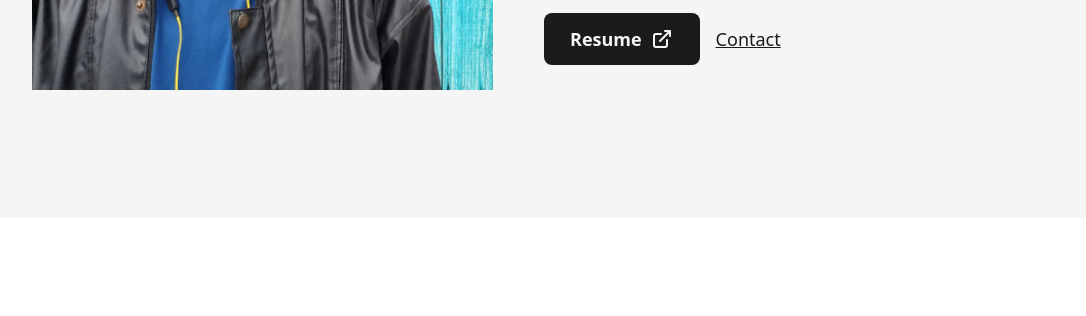
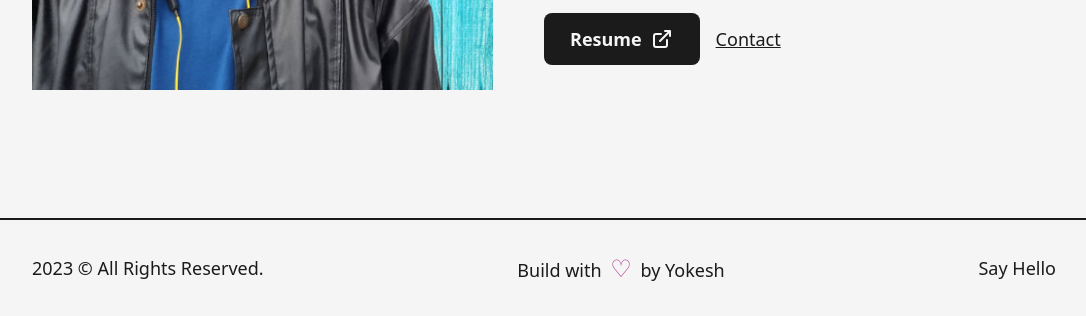
Before and after one commit to yokesh-ks/Portfolio, an Astro site: page / in a window 1280 px wide. Shown: the part 587-903 px from the top of the page, without its empty margins (96-1182 px from the left). Before the commit the page ends 805 px from the top, so only its background shows below. Built offline with nearby package versions, Linux system fonts and the light colour scheme; Astro itself is replaced by a stand-in of ours.

Commit message:
feat(footer): footer added

```diff
--- /dev/null
+++ b/src/components/footer.astro
@@ -0,0 +1,14 @@
+---
+
+
+---
+
+<footer class="w-full border-t-2 border-solid border-dark font-medium text-lg">
+    <div class="w-full h-full z-0 px-32 py-8 flex items-center justify-between">
+        <span>{new Date().getFullYear()} &copy; All Rights Reserved. </span>
+        <div>
+            Build with <span class="text-primary text-2xl px-1">&#9825;</span> by Yokesh
+        </div>
+        <a href="/">Say Hello</a>
+    </div>
+</footer>
--- a/src/pages/index.astro
+++ b/src/pages/index.astro
@@ -2,6 +2,7 @@
 // import Main from "../components/layout/main.astro"
 import NavBar from '../components/navbar.astro'
 import Hero from '../components/hero.astro'
+import Footer from '../components/footer.astro'
 ---
 
 
@@ -9,4 +10,5 @@ import Hero from '../components/hero.astro'
 
         <NavBar />
         <Hero />
+        <Footer />
         </main>
```
